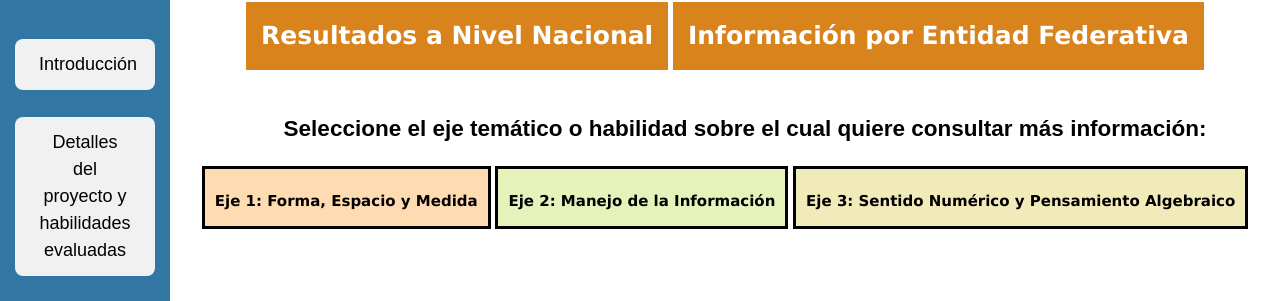
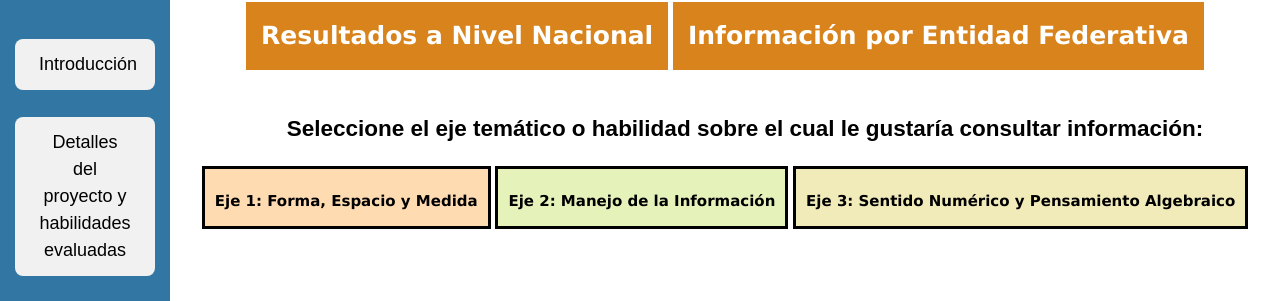
Before and after one commit to rimedie/rimedie.github.io, a Jekyll site: the page built from PLANEA-ELSEN_2015/Heatmaps.html, in a window 1280 px wide. Shown: the part 596-897 px from the top of the page. Built offline with Jekyll 4.4.1, drawn with Linux system fonts in a browser that asks for light colours.

Commit message:
Update 1_MapasCalor.html

```diff
--- a/_layouts/1_MapasCalor.html
+++ b/_layouts/1_MapasCalor.html
@@ -288,7 +288,7 @@
 <br>
 <br>
 
-<h2 class="interact" style="font-size: 1.5em; text-align:center; font-family: sans-serif; color: black;">Seleccione el eje temático o habilidad sobre el cual quiere consultar más información:</h1>
+<h2 class="interact" style="font-size: 1.5em; text-align:center; font-family: sans-serif; color: black;">Seleccione el eje temático o habilidad sobre el cual le gustaría consultar información:</h1>
 <div class="dropdown">
   <button class="dropbtn" style="padding:10px; background-color: #ffdbb2; border: 3px solid black;"><a href="/ProyVisuales/1_Infografia_Feb2019/Heatmaps/Eje_FEM.html" style="color:black; font-size:15px;text-decoration: none;"><b>Eje 1: Forma, Espacio y Medida</b></a></button>
   <div class="dropdown-content">
```
